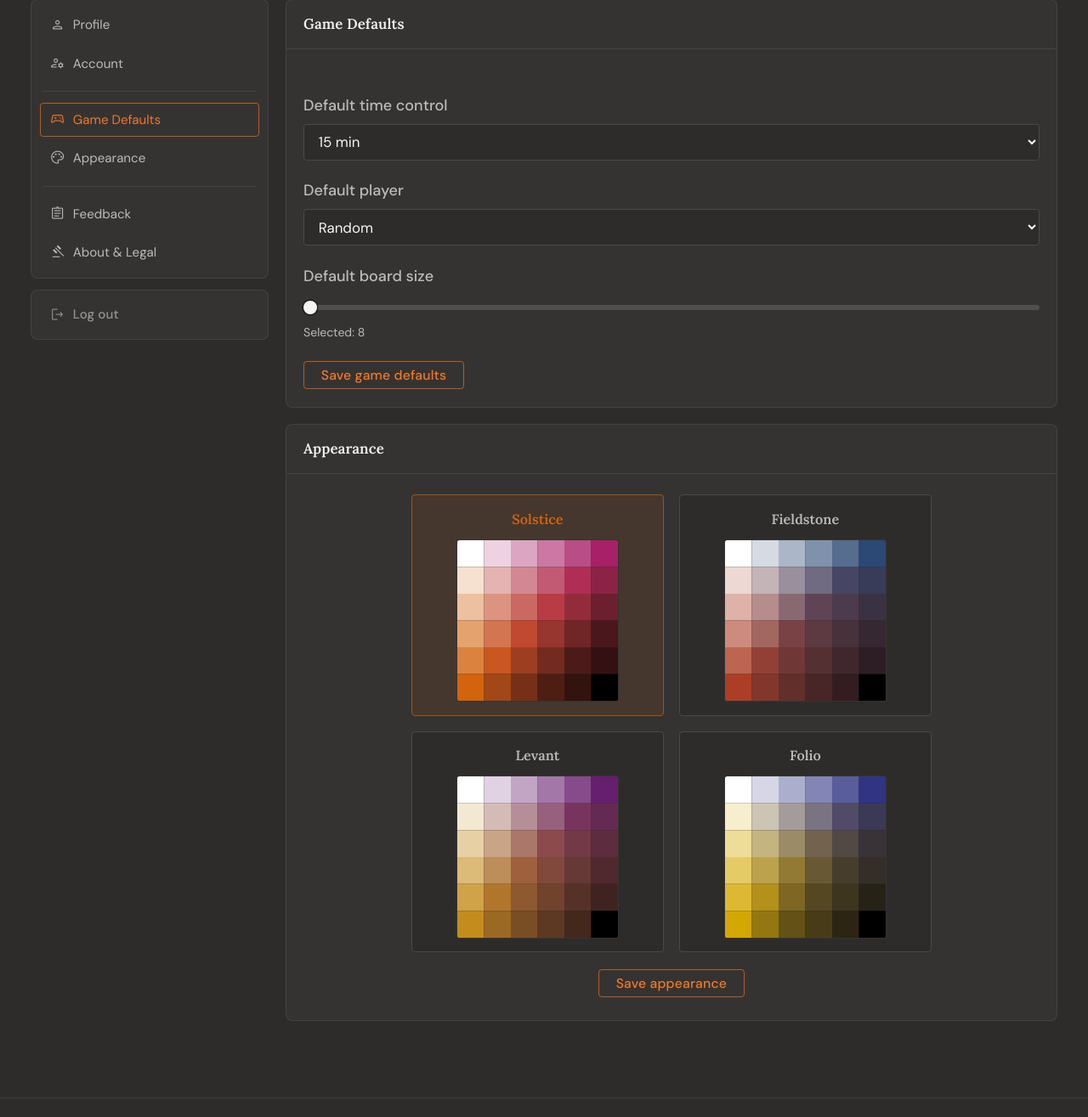
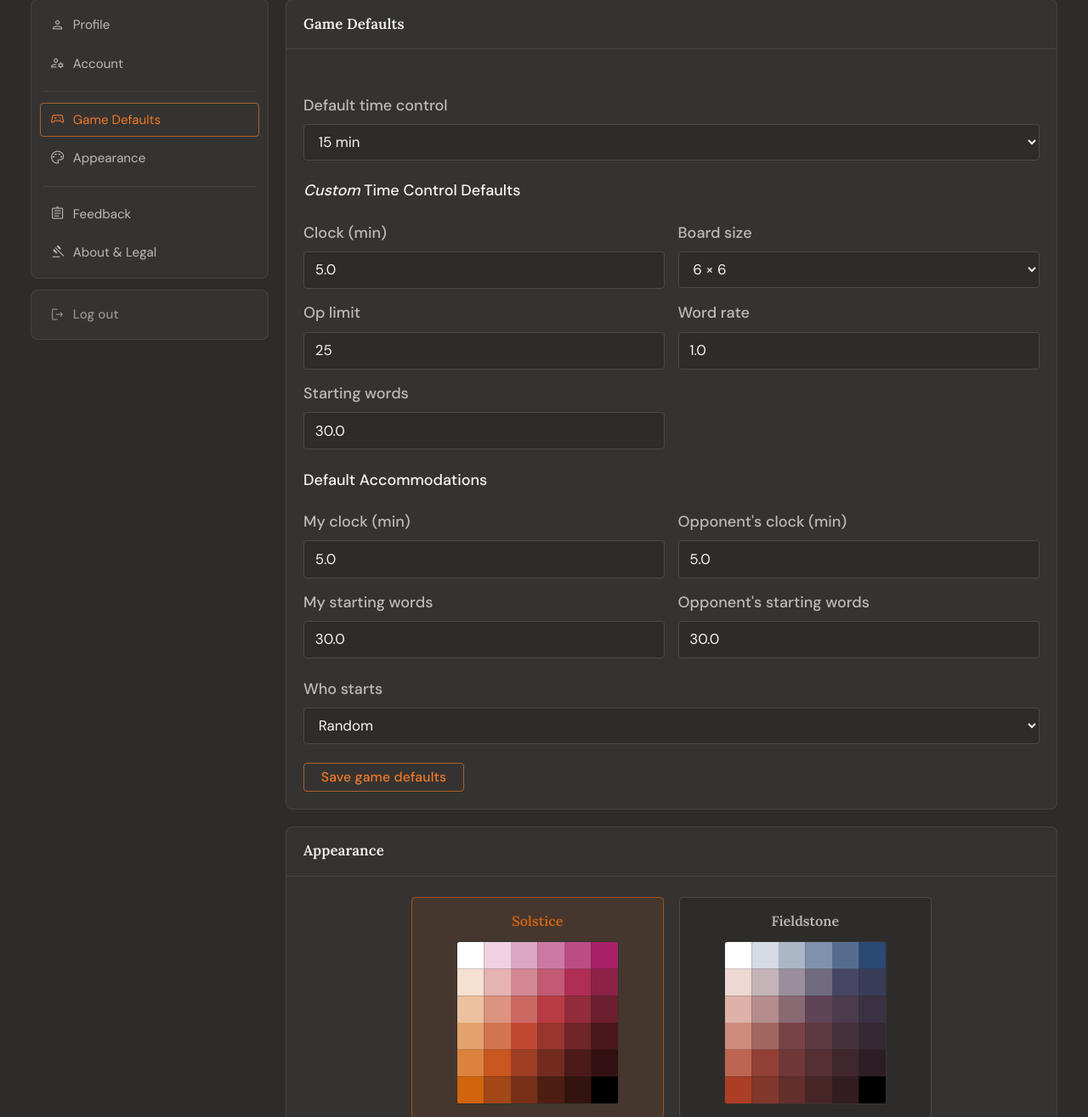
Before and after one commit to FinnE145/Satura, a Flask app: page /settings/game in a window 1280 px wide. Shown: the part 110-1425 px from the top of the page at 85% size. Run offline with Flask 3, Linux system fonts and the light colour scheme; a user stored in the database is signed in; data comes from the database, SQL or seed files in the repository; data that the repository does not hold is empty.

Commit message:
Fix default settings

```diff
--- a/app/routes.py
+++ b/app/routes.py
@@ -495,9 +495,37 @@ def game_new():
         '5': 'rocket',
         'custom': 'alarm_smart_wake',
     }
-    preset_param = request.args.get('preset', '5')
+    preset_param = request.args.get('preset')
     if preset_param not in ('60', '30', '15', '5', 'custom'):
-        preset_param = '5'
+        preset_param = None
+    if preset_param is None:
+        if current_user.is_authenticated:
+            user_settings = _get_or_create_settings(current_user)
+            preset_param = user_settings.default_time_control or '5'
+        else:
+            preset_param = '5'
+
+    user_custom_defaults = None
+    user_accom_defaults = None
+    if current_user.is_authenticated:
+        user_settings = _get_or_create_settings(current_user)
+        if user_settings.custom_clock_seconds is not None:
+            user_custom_defaults = {
+                'clock_seconds': user_settings.custom_clock_seconds,
+                'board_size': user_settings.custom_board_size_val,
+                'op_limit': user_settings.custom_op_limit,
+                'word_rate': user_settings.custom_word_rate,
+                'starting_words': user_settings.custom_starting_words,
+            }
+        if user_settings.accom_p1_clock_seconds is not None:
+            user_accom_defaults = {
+                'p1_clock_seconds': user_settings.accom_p1_clock_seconds,
+                'p2_clock_seconds': user_settings.accom_p2_clock_seconds,
+                'p1_starting_words': user_settings.accom_p1_starting_words,
+                'p2_starting_words': user_settings.accom_p2_starting_words,
+                'starting_player': user_settings.accom_starting_player or 'random',
+            }
+
     return render_template(
         'game_new.html',
         presets=Config.TIME_CONTROL_PRESETS,
@@ -506,6 +534,8 @@ def game_new():
         board_size_stops=Config.BOARD_SIZE_STOPS,
         default_preset=preset_param,
         username=current_user.username if current_user.is_authenticated else '',
+        user_custom_defaults=user_custom_defaults,
+        user_accom_defaults=user_accom_defaults,
     )
 
 
@@ -1167,30 +1197,78 @@ def settings_game():
             if time_control not in Config.TIME_CONTROL_PRESETS and time_control != 'custom':
                 flash('Invalid time control option.')
             else:
-                custom_minutes = settings.custom_minutes
-                if time_control == 'custom':
-                    try:
-                        custom_minutes = int(request.form.get('custom_minutes', Config.DEFAULT_CUSTOM_MINUTES))
-                    except (TypeError, ValueError):
-                        custom_minutes = Config.DEFAULT_CUSTOM_MINUTES
-                    custom_minutes = max(1, min(custom_minutes, 180))
-                else:
-                    custom_minutes = None
-
-                default_player = request.form.get('default_player', Config.DEFAULT_PLAYER_CHOICE)
-                if default_player not in ('p1', 'p2', 'random'):
-                    default_player = Config.DEFAULT_PLAYER_CHOICE
+                settings.default_time_control = time_control
 
                 try:
-                    board_size = int(request.form.get('default_board_size', Config.BOARD_SIZE))
+                    custom_clock_seconds = float(request.form.get('custom_clock_minutes', 5)) * 60
+                    custom_clock_seconds = max(30.0, min(custom_clock_seconds, 21600.0))
                 except (TypeError, ValueError):
-                    board_size = Config.BOARD_SIZE
-                board_size = _closest_board_size(board_size)
-
-                settings.default_time_control = time_control
-                settings.custom_minutes = custom_minutes
-                settings.default_player = default_player
-                settings.default_board_size = board_size
+                    custom_clock_seconds = 300.0
+
+                try:
+                    custom_board_size_val = int(request.form.get('custom_board_size', 6))
+                    custom_board_size_val = _closest_board_size(custom_board_size_val)
+                except (TypeError, ValueError):
+                    custom_board_size_val = 6
+
+                try:
+                    custom_op_limit = int(request.form.get('custom_op_limit', 25))
+                    custom_op_limit = max(1, min(custom_op_limit, 200))
+                except (TypeError, ValueError):
+                    custom_op_limit = 25
+
+                try:
+                    custom_word_rate = float(request.form.get('custom_word_rate', 1.0))
+                    custom_word_rate = max(0.1, min(custom_word_rate, 10.0))
+                except (TypeError, ValueError):
+                    custom_word_rate = 1.0
+
+                try:
+                    custom_starting_words = float(request.form.get('custom_starting_words', 30.0))
+                    custom_starting_words = max(0.0, min(custom_starting_words, 500.0))
+                except (TypeError, ValueError):
+                    custom_starting_words = 30.0
+
+                settings.custom_clock_seconds = custom_clock_seconds
+                settings.custom_board_size_val = custom_board_size_val
+                settings.custom_op_limit = custom_op_limit
+                settings.custom_word_rate = custom_word_rate
+                settings.custom_starting_words = custom_starting_words
+
+                try:
+                    accom_p1_clock_seconds = float(request.form.get('accom_p1_clock_minutes', 5)) * 60
+                    accom_p1_clock_seconds = max(30.0, min(accom_p1_clock_seconds, 21600.0))
+                except (TypeError, ValueError):
+                    accom_p1_clock_seconds = 300.0
+
+                try:
+                    accom_p2_clock_seconds = float(request.form.get('accom_p2_clock_minutes', 5)) * 60
+                    accom_p2_clock_seconds = max(30.0, min(accom_p2_clock_seconds, 21600.0))
+                except (TypeError, ValueError):
+                    accom_p2_clock_seconds = 300.0
+
+                try:
+                    accom_p1_starting_words = float(request.form.get('accom_p1_starting_words', 30.0))
+                    accom_p1_starting_words = max(0.0, min(accom_p1_starting_words, 500.0))
+                except (TypeError, ValueError):
+                    accom_p1_starting_words = 30.0
+
+                try:
+                    accom_p2_starting_words = float(request.form.get('accom_p2_starting_words', 30.0))
+                    accom_p2_starting_words = max(0.0, min(accom_p2_starting_words, 500.0))
+                except (TypeError, ValueError):
+                    accom_p2_starting_words = 30.0
+
+                accom_starting_player = request.form.get('accom_starting_player', 'random')
+                if accom_starting_player not in ('random', '1', '2'):
+                    accom_starting_player = 'random'
+
+                settings.accom_p1_clock_seconds = accom_p1_clock_seconds
+                settings.accom_p2_clock_seconds = accom_p2_clock_seconds
+                settings.accom_p1_starting_words = accom_p1_starting_words
+                settings.accom_p2_starting_words = accom_p2_starting_words
+                settings.accom_starting_player = accom_starting_player
+
                 db.session.commit()
                 flash('Game defaults saved.')
 
@@ -1212,6 +1290,20 @@ def settings_game():
         settings=settings,
         board_size_stops=Config.BOARD_SIZE_STOPS,
         time_controls=('60', '30', '15', '5', 'custom'),
+        default_custom={
+            'clock_minutes': round((settings.custom_clock_seconds or 300.0) / 60, 2),
+            'board_size': settings.custom_board_size_val or 6,
+            'op_limit': settings.custom_op_limit or 25,
+            'word_rate': settings.custom_word_rate or 1.0,
+            'starting_words': settings.custom_starting_words or 30.0,
+        },
+        default_accom={
+            'p1_clock_minutes': round((settings.accom_p1_clock_seconds or 300.0) / 60, 2),
+            'p2_clock_minutes': round((settings.accom_p2_clock_seconds or 300.0) / 60, 2),
+            'p1_starting_words': settings.accom_p1_starting_words or 30.0,
+            'p2_starting_words': settings.accom_p2_starting_words or 30.0,
+            'starting_player': settings.accom_starting_player or 'random',
+        },
     )
 
 
--- a/app/static/css/site.css
+++ b/app/static/css/site.css
@@ -171,6 +171,14 @@ h6 {
     color: var(--text-subtle);
 }
 
+.form-heading {
+    font-family: var(--font-ui);
+    font-size: 1em;
+    font-weight: 500;
+    color: var(--text);
+}
+
+
 /* Small-caps label — section labels, category tags */
 .label {
     font-family: var(--font-ui);
@@ -218,6 +226,15 @@ h6 {
 
 .cool-hover:hover {
     color: var(--accent-cool);
+}
+
+.accent-link {
+    color: var(--accent);
+    transition: color 0.15s;
+}
+
+.accent-link:hover {
+    color: var(--accent-bright);
 }
 
 /* Button hover: border + tint fill change to accent colour on hover */
--- a/app/templates/game_new.html
+++ b/app/templates/game_new.html
@@ -105,6 +105,10 @@
                         </div>
                     </section>
 
+                    <p id="defaults-loaded-notice" class="text-small-sans text-subtle" hidden>
+                        Custom defaults loaded. <a href="/settings/game#defaults" class="accent-link">Edit defaults</a>
+                    </p>
+
                     <div class="card-footer create-form-footer">
                         <button type="button" class="btn btn--accent" id="copy-link-btn">Copy invite link</button>
                     </div>
@@ -135,5 +139,7 @@
 {% block scripts %}
 <script id="presets-json" type="application/json">{{ presets | tojson }}</script>
 <script id="default-preset-json" type="application/json">{{ default_preset | tojson }}</script>
+<script id="user-custom-defaults-json" type="application/json">{{ user_custom_defaults | tojson }}</script>
+<script id="user-accom-defaults-json" type="application/json">{{ user_accom_defaults | tojson }}</script>
 <script src="{{ url_for('static', filename='js/game_new.js') }}"></script>
 {% endblock %}
--- a/app/templates/settings_game.html
+++ b/app/templates/settings_game.html
@@ -22,34 +22,70 @@
                 </select>
             </div>
 
-            <div class="field" id="custom-minutes-wrap" {% if settings.default_time_control !='custom' %}hidden{% endif
-                %}>
-                <label class="form-label" for="custom_minutes">Custom minutes</label>
-                <input type="number" id="custom_minutes" name="custom_minutes" min="1" max="180"
-                    value="{{ settings.custom_minutes or 10 }}" {% if settings.default_time_control !='custom'
-                    %}disabled{% endif %}>
+            <p class="form-heading"><span class="text-italic">Custom</span> Time Control Defaults</p>
+            <div class="create-form-grid">
+                <div class="field">
+                    <label class="form-label" for="custom_clock_minutes">Clock (min)</label>
+                    <input type="number" id="custom_clock_minutes" name="custom_clock_minutes"
+                        min="0.5" max="360" step="0.5" value="{{ default_custom.clock_minutes }}">
+                </div>
+                <div class="field">
+                    <label class="form-label" for="custom_board_size">Board size</label>
+                    <select id="custom_board_size" name="custom_board_size">
+                        {% for stop in board_size_stops %}
+                        <option value="{{ stop }}" {% if default_custom.board_size == stop %}selected{% endif %}>
+                            {{ stop }} × {{ stop }}
+                        </option>
+                        {% endfor %}
+                    </select>
+                </div>
+                <div class="field">
+                    <label class="form-label" for="custom_op_limit">Op limit</label>
+                    <input type="number" id="custom_op_limit" name="custom_op_limit"
+                        min="1" max="200" step="1" value="{{ default_custom.op_limit }}">
+                </div>
+                <div class="field">
+                    <label class="form-label" for="custom_word_rate">Word rate</label>
+                    <input type="number" id="custom_word_rate" name="custom_word_rate"
+                        min="0.1" max="10" step="0.1" value="{{ default_custom.word_rate }}">
+                </div>
+                <div class="field">
+                    <label class="form-label" for="custom_starting_words">Starting words</label>
+                    <input type="number" id="custom_starting_words" name="custom_starting_words"
+                        min="0" max="500" step="1" value="{{ default_custom.starting_words }}">
+                </div>
             </div>
 
+            <p class="form-heading">Default Accommodations</p>
+            <div class="split-grid">
+                <div class="field">
+                    <label class="form-label" for="accom_p1_clock_minutes">My clock (min)</label>
+                    <input type="number" id="accom_p1_clock_minutes" name="accom_p1_clock_minutes"
+                        min="0.5" max="360" step="0.5" value="{{ default_accom.p1_clock_minutes }}">
+                </div>
+                <div class="field">
+                    <label class="form-label" for="accom_p2_clock_minutes">Opponent's clock (min)</label>
+                    <input type="number" id="accom_p2_clock_minutes" name="accom_p2_clock_minutes"
+                        min="0.5" max="360" step="0.5" value="{{ default_accom.p2_clock_minutes }}">
+                </div>
+                <div class="field">
+                    <label class="form-label" for="accom_p1_starting_words">My starting words</label>
+                    <input type="number" id="accom_p1_starting_words" name="accom_p1_starting_words"
+                        min="0" max="500" step="1" value="{{ default_accom.p1_starting_words }}">
+                </div>
+                <div class="field">
+                    <label class="form-label" for="accom_p2_starting_words">Opponent's starting words</label>
+                    <input type="number" id="accom_p2_starting_words" name="accom_p2_starting_words"
+                        min="0" max="500" step="1" value="{{ default_accom.p2_starting_words }}">
+                </div>
+            </div>
             <div class="field">
-                <label class="form-label" for="default_player">Default player</label>
-                <select id="default_player" name="default_player">
-                    <option value="p1" {% if settings.default_player=='p1' %}selected{% endif %}>Player 1</option>
-                    <option value="p2" {% if settings.default_player=='p2' %}selected{% endif %}>Player 2</option>
-                    <option value="random" {% if settings.default_player=='random' %}selected{% endif %}>Random</option>
+                <label class="form-label" for="accom_starting_player">Who starts</label>
+                <select id="accom_starting_player" name="accom_starting_player">
+                    <option value="random" {% if default_accom.starting_player == 'random' %}selected{% endif %}>Random</option>
+                    <option value="1" {% if default_accom.starting_player == '1' %}selected{% endif %}>Me</option>
+                    <option value="2" {% if default_accom.starting_player == '2' %}selected{% endif %}>Opponent</option>
                 </select>
-            </div>
-
-            <div class="field">
-                <label class="form-label" for="default_board_size">Default board size</label>
-                <input type="range" id="default_board_size" class="settings-slider" name="default_board_size" min="8"
-                    max="32" step="1" value="{{ settings.default_board_size }}" list="board-size-stops">
-                <datalist id="board-size-stops">
-                    {% for stop in board_size_stops %}
-                    <option value="{{ stop }}"></option>
-                    {% endfor %}
-                </datalist>
-                <p class="text-small-sans text-subtle">Selected: <span id="board-size-value">{{
-                        settings.default_board_size }}</span></p>
             </div>
 
             <button type="submit" class="btn btn--accent">Save game defaults</button>
@@ -109,55 +145,6 @@
     (function () {
         'use strict';
 
-        const allowed = [8, 10, 12, 14, 16, 18, 20, 24, 28, 32];
-        const slider = document.getElementById('default_board_size');
-        const output = document.getElementById('board-size-value');
-        const timeControl = document.getElementById('time_control');
-        const customWrap = document.getElementById('custom-minutes-wrap');
-
-        function snapBoardSize() {
-            if (!slider || !output) {
-                return;
-            }
-            const raw = Number(slider.value);
-            let closest = allowed[0];
-            let distance = Math.abs(raw - closest);
-
-            allowed.forEach((value) => {
-                const diff = Math.abs(raw - value);
-                if (diff < distance) {
-                    closest = value;
-                    distance = diff;
-                }
-            });
-
-            slider.value = String(closest);
-            output.textContent = String(closest);
-        }
-
-        function syncCustomMinutesVisibility() {
-            if (!timeControl || !customWrap) {
-                return;
-            }
-            const isCustom = timeControl.value === 'custom';
-            customWrap.hidden = !isCustom;
-            const customInput = customWrap.querySelector('input');
-            if (customInput) {
-                customInput.disabled = !isCustom;
-            }
-        }
-
-        if (slider) {
-            slider.addEventListener('input', snapBoardSize);
-            slider.addEventListener('change', snapBoardSize);
-            snapBoardSize();
-        }
-
-        if (timeControl) {
-            timeControl.addEventListener('change', syncCustomMinutesVisibility);
-            syncCustomMinutesVisibility();
-        }
-
         const paletteCards = document.querySelectorAll('.settings-palette-card');
         const paletteInputs = document.querySelectorAll('.settings-palette-card input[type="radio"]');
 
```
Also changed, not shown: app/__init__.py (+19 -0 lines), app/models.py (+14 -0 lines), app/static/js/game_new.js (+71 -3 lines), docs/css_classes.md (+2 -0 lines).
